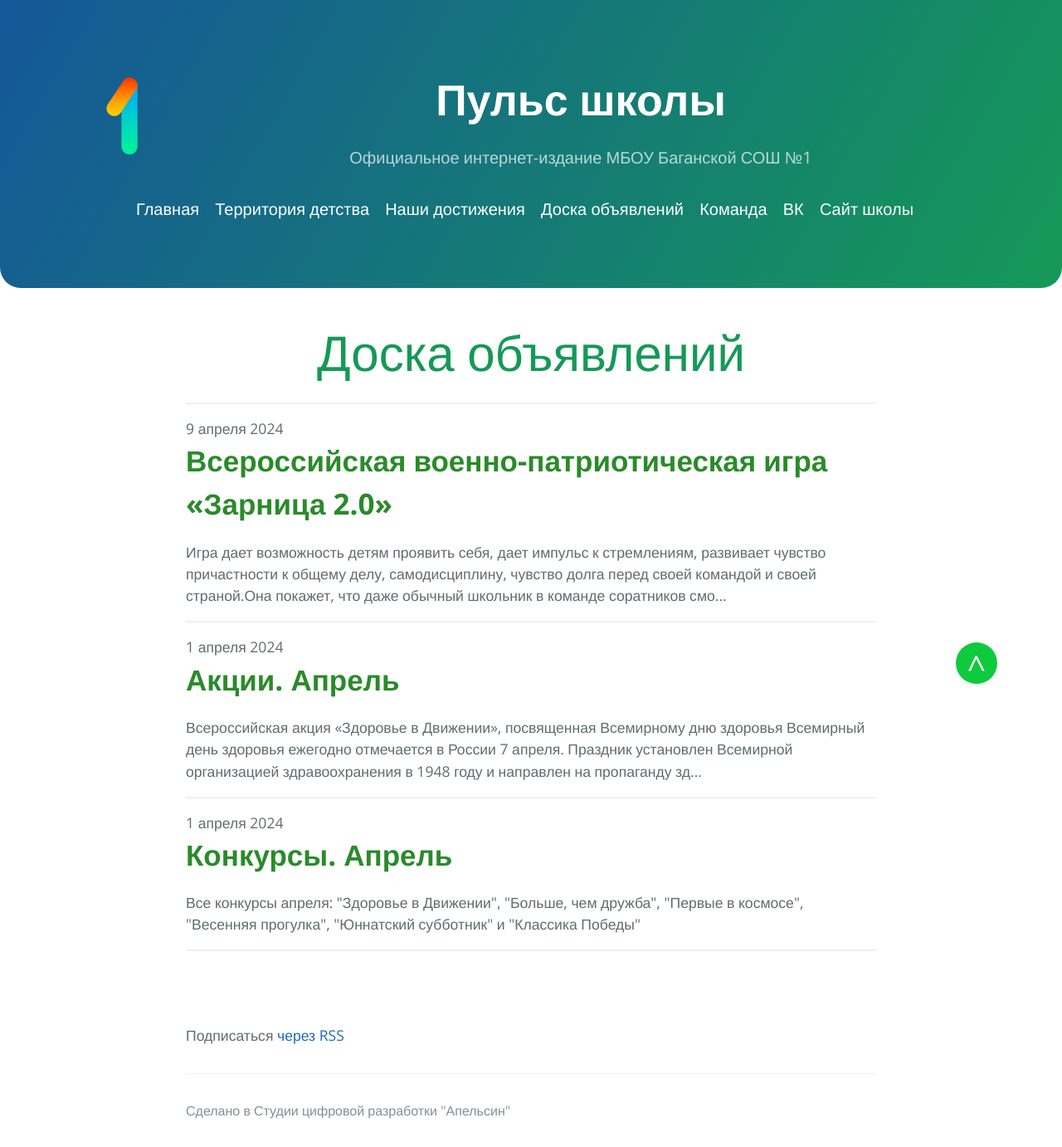
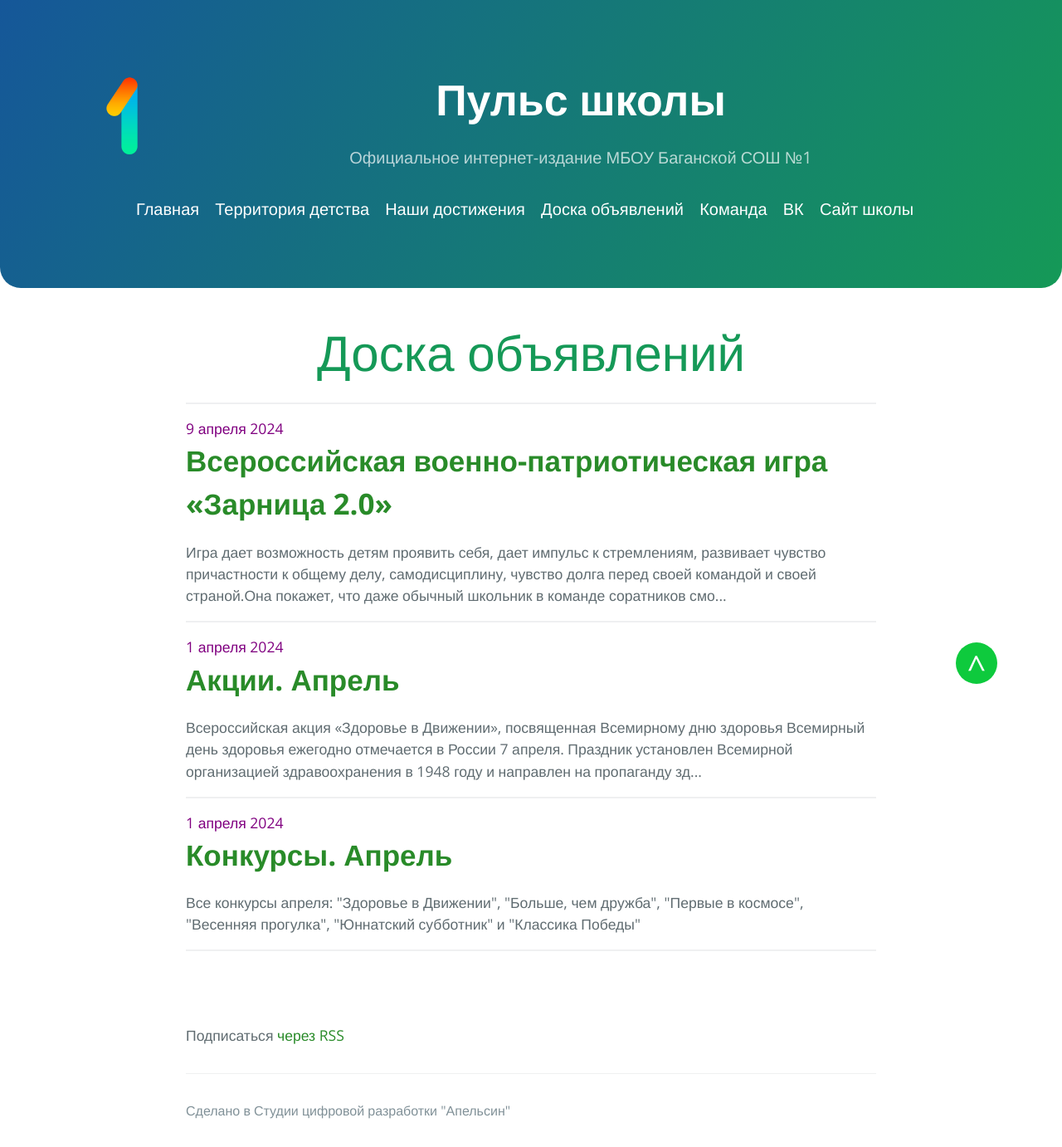
Before and after one commit to 1-sch/1-sch.github.io, a Jekyll site: the page built from _pages/adversation.html, in a window 1280 px wide. Shown: the whole page at 83% size. Built offline with Jekyll 4.4.1, drawn with Linux system fonts in a browser that asks for light colours.

Commit message:
Add files via upload

```diff
--- a/assets/css/style.scss
+++ b/assets/css/style.scss
@@ -2,6 +2,13 @@
 ---
 
 @import 'jekyll-theme-cayman';
+a{
+color:rgb(41, 139, 41);
+text-decoration: none !important;
+}
+a:hover{
+color:rgb(34, 102, 34);
+}
 .posts li a{
 color:rgb(41, 139, 41);
 font-size: 35px;
@@ -18,6 +25,7 @@
 }
 .posts li span{
     padding-left: 0;
+    color: purple;
 }
 .post-list-heading{
     text-align: center;
```
